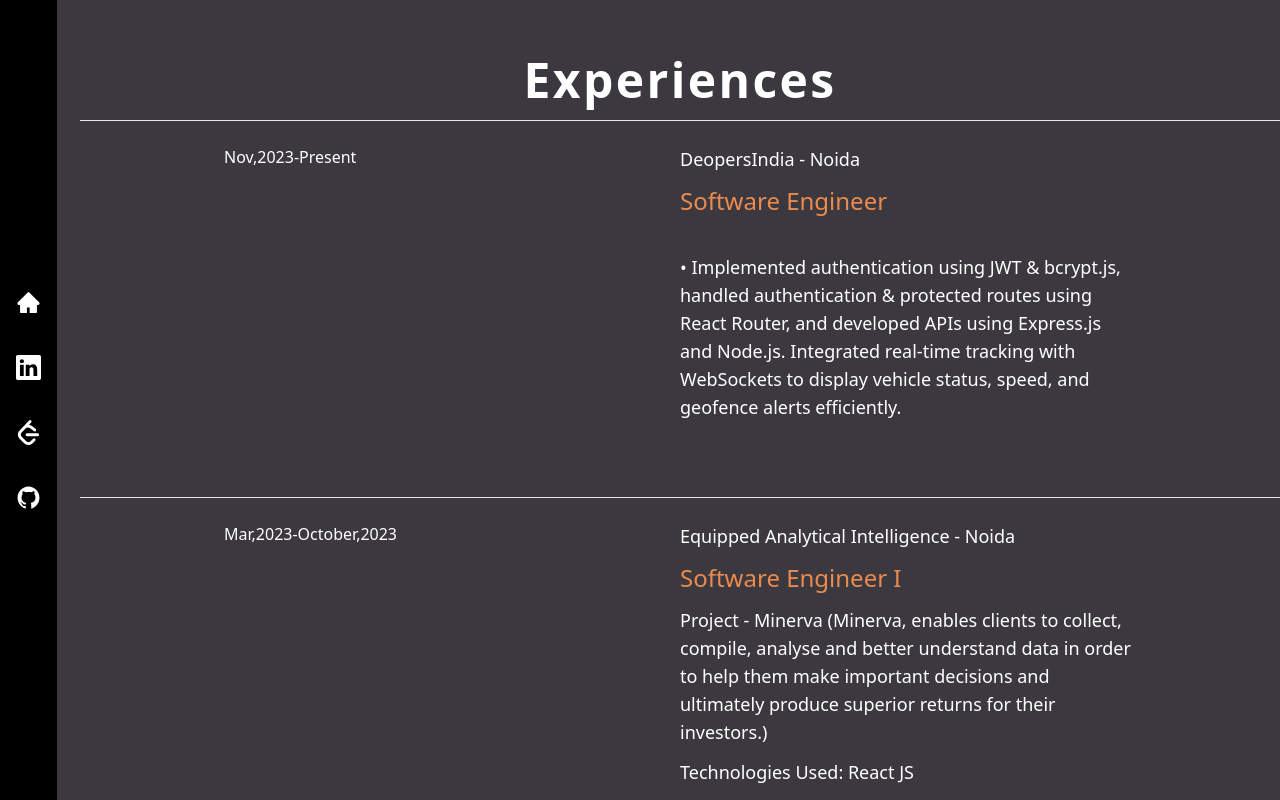
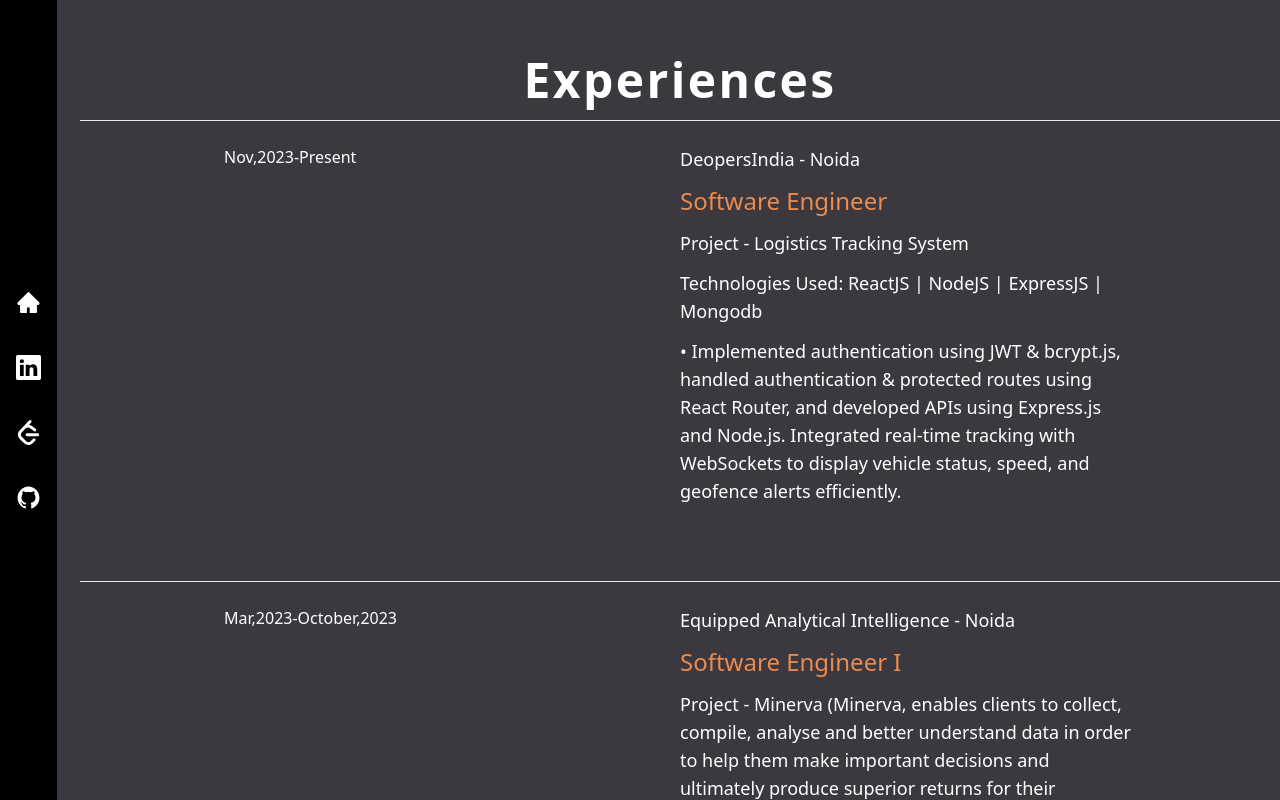
Before and after one commit to singh-aparna/portfolio-aparna-singh, a React (Create React App) app: page /experience in a window 1280 px wide. Built offline with nearby package versions, Linux system fonts and the light colour scheme.

Commit message:
Updation

```diff
--- a/src/Webview/Experience/Experience.js
+++ b/src/Webview/Experience/Experience.js
@@ -6,6 +6,8 @@
     <div className='pl-20 pt-14 flex flex-col gap-y-4  text-white bg-[#3b383f] ' >
       <div className='text-4xl md:text-5xl font-bold text-center tracking-wider'>Experiences</div>
       <ExperienceCard period="Nov,2023-Present" company="DeopersIndia - Noida" profile="Software Engineer"
+        project="Project - Logistics Tracking System"
+        tech="Technologies Used: ReactJS | NodeJS | ExpressJS | Mongodb"
         responsibility1="• Implemented authentication using JWT & bcrypt.js, handled authentication & protected routes using React Router, and
  developed APIs using Express.js and Node.js. Integrated real-time tracking with WebSockets to display vehicle status,
  speed, and geofence alerts efficiently."
```
